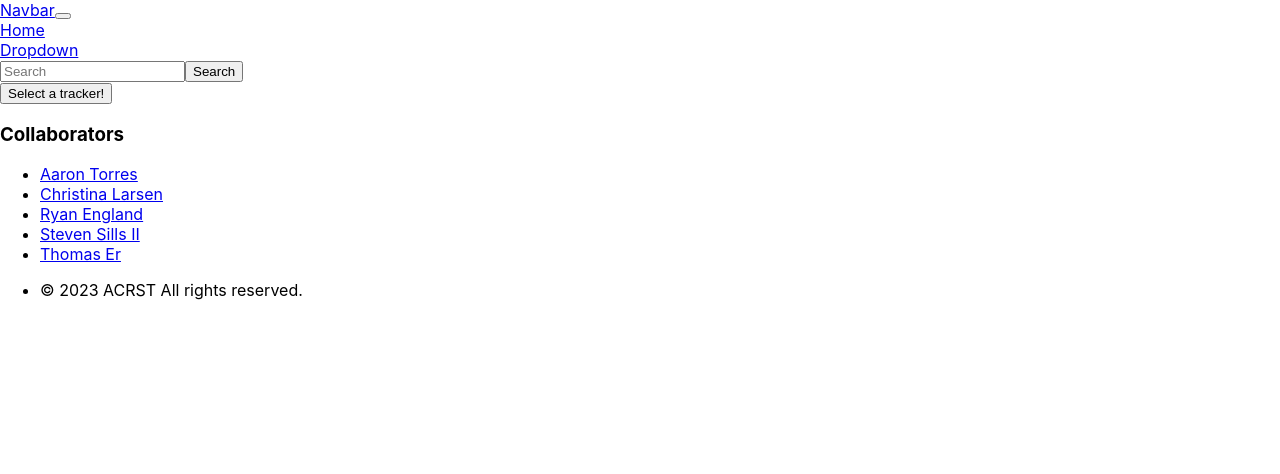
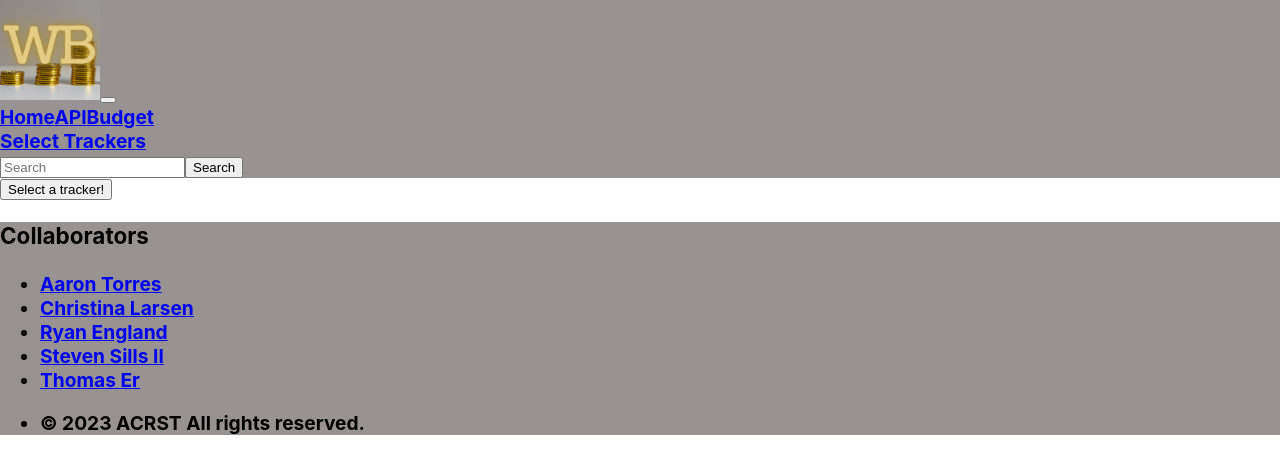
Before and after one commit to nba251522/Wealth-Builder, a React (Create React App) app in the folder client/: page / in a window 1280 px wide. Shown: the top 474 px of the page. Built offline with nearby package versions, Linux system fonts and the light colour scheme.

Commit message:
Styled Navbar and Footer

```diff
--- a/client/src/components/Footer.jsx
+++ b/client/src/components/Footer.jsx
@@ -1,5 +1,5 @@
 import React, { Component } from 'react';
-
+import '../styles/headfoot.css'
 
 class Footer extends Component {
     render() {
@@ -10,7 +10,7 @@ class Footer extends Component {
         const Thomas = "https://github.com/nba251522";
 
         return (
-            <footer className="bg-dark text-light py-4">
+            <footer className="headfoot">
                 <div className="container">
                     <div className="row">
                         <div className="col-md-6">
--- a/client/src/components/Header.jsx
+++ b/client/src/components/Header.jsx
@@ -1,24 +1,53 @@
-import React from 'react';
+
+import React, { useState } from 'react';
 import { Navbar, Nav, NavDropdown, Form, FormControl, Button } from 'react-bootstrap';
+import Logo from '../assets/WB.png'
+import '../styles/headfoot.css'
 
 const MyNavbar = () => {
+  const [searchTerm, setSearchTerm] = useState('');
+
+  const handleSearchSubmit = (e) => {
+    e.preventDefault();
+    // Add your search functionality here
+    console.log('Searching for:', searchTerm);
+  };
   return (
-    <Navbar bg="body-tertiary" expand="lg">
-      <Navbar.Brand href="#">Navbar</Navbar.Brand>
+    <Navbar className='headfoot' bg="body-tertiary" expand="lg">
+      <Navbar.Brand href="/">
+        <img
+          src={Logo}
+          width="100"
+          height="100"
+          className="d-inline-block align-top"
+          alt="Wealth Builder Logo"
+        />
+      </Navbar.Brand>
       <Navbar.Toggle aria-controls="navbarSupportedContent" />
       <Navbar.Collapse id="navbarSupportedContent">
         <Nav className="me-auto">
-          <Nav.Link href="#" active>Home</Nav.Link>
-          <NavDropdown title="Dropdown" id="basic-nav-dropdown">
-            <NavDropdown.Item href="#">Action</NavDropdown.Item>
-            <NavDropdown.Item href="#">Another action</NavDropdown.Item>
-            <NavDropdown.Divider />
-            <NavDropdown.Item href="#">Something else here</NavDropdown.Item>
+          <Nav.Link href="/" active>Home</Nav.Link>
+          <Nav.Link href="/API" active>API</Nav.Link>
+          <Nav.Link href="/Budget" active>Budget</Nav.Link>
+          <NavDropdown title="Select Trackers" id="basic-nav-dropdown">
+            <NavDropdown.Item href="/Debit">Debit</NavDropdown.Item>
+            <NavDropdown.Item href="/Expense">Expense</NavDropdown.Item>
+            <NavDropdown.Item href="/Income">Income</NavDropdown.Item>
+            <NavDropdown.Item href="/Savings">Savings</NavDropdown.Item>
+            <NavDropdown.Item href="/SavingsGoal">Savings Goals</NavDropdown.Item>
           </NavDropdown>
         </Nav>
-        <Form className="d-flex">
-          <FormControl type="search" placeholder="Search" aria-label="Search" />
-          <Button variant="outline-success" type="submit">Search</Button>
+        <Form onSubmit={handleSearchSubmit} className="ml-auto d-flex">
+          <FormControl
+            type="search"
+            placeholder="Search"
+            aria-label="Search"
+            value={searchTerm}
+            onChange={(e) => setSearchTerm(e.target.value)}
+          />
+          <Button variant="success" type="submit">
+            Search
+          </Button>
         </Form>
       </Navbar.Collapse>
     </Navbar>
--- /dev/null
+++ b/client/src/styles/headfoot.css
@@ -0,0 +1,5 @@
+.headfoot {
+    background-color: #989392;
+    font-weight: bolder;
+    font-size: larger;
+}
```
Also changed, not shown: client/src/assets/WB.png (added), 1 other file (tests, documents, lock files or other folders).
